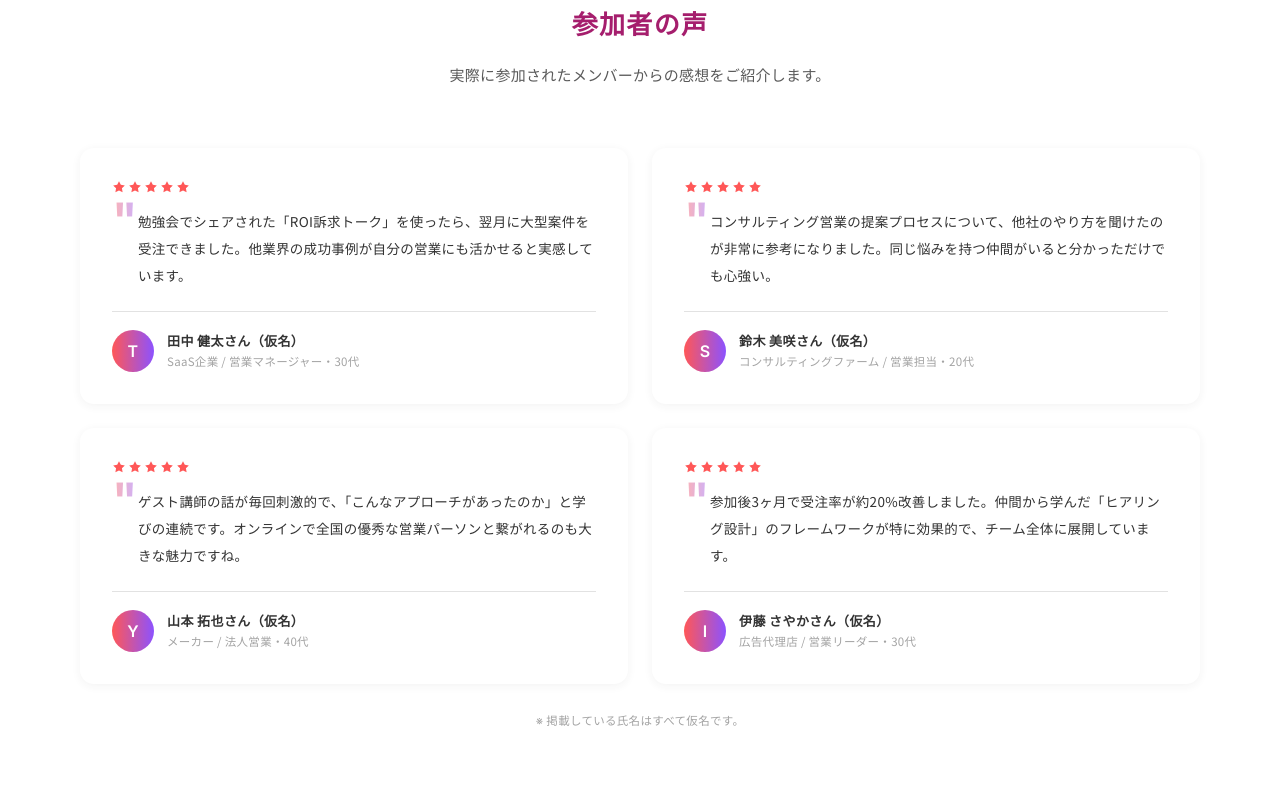
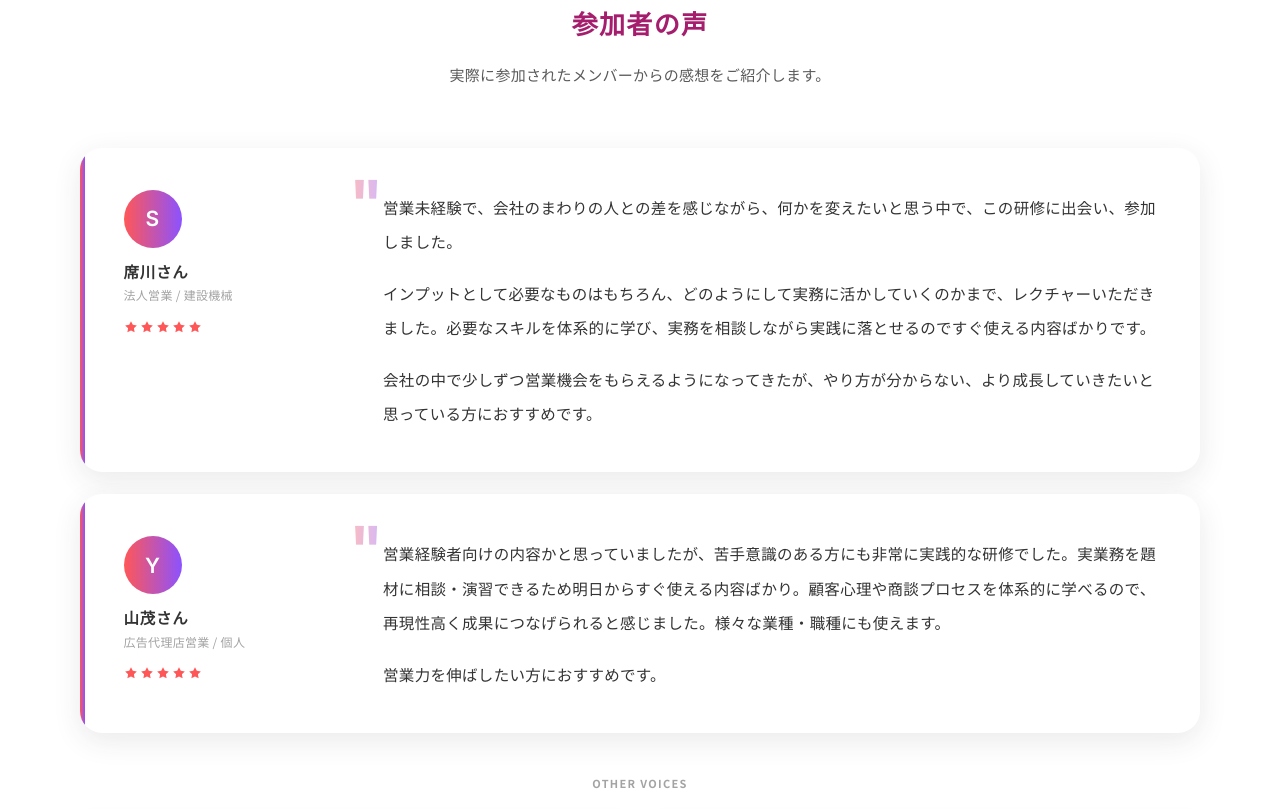
Before and after one commit to mk-lab-1111/Sales-academy, a plain HTML site: page index.html in a window 1280 px wide. Shown: the part 6839-7648 px from the top of the page. Drawn offline with Linux system fonts and the light colour scheme.

Commit message:
参加者の声に2件を追加し、上部に大きく掲載
- 席川さん（法人営業 / 建設機械）、山茂さん（広告代理店営業 / 個人）の
  2件を追加。左に評価・氏名、右に本文を置く横長カードとして、
  セクション上部に大きく配置する。
- 既存の4件は「OTHER VOICES」として下段に残す。
- 「掲載している氏名はすべて仮名です」の一括注記を削除。
  仮名の4件には各カードに（仮名）と明記されている。

Co-Authored-By: Claude Opus 5 <noreply@anthropic.com>
Claude-Session: https://claude.ai/code/session_01B39ZqAsAgodRpwFFhpHnQz

```diff
--- a/index.html
+++ b/index.html
@@ -605,6 +605,38 @@ ul{list-style:none}
 /* ═══════════════════════════════════════════
    VOICES
    ═══════════════════════════════════════════ */
+.voice-feats{display:flex;flex-direction:column;gap:clamp(16px,2.2vw,22px);margin-bottom:clamp(26px,3.4vw,40px)}
+.voice-feat{
+  position:relative;overflow:hidden;
+  background:var(--white);border-radius:var(--r-lg);
+  padding:clamp(26px,3.4vw,42px) clamp(24px,3.4vw,44px);
+  box-shadow:var(--sh-2);
+  display:grid;grid-template-columns:186px 1fr;gap:clamp(22px,3.4vw,46px);
+}
+.voice-feat::before{content:'';position:absolute;left:0;top:0;bottom:0;width:5px;background:var(--grad)}
+.voice-feat-who{display:flex;flex-direction:column;align-items:flex-start;gap:12px}
+.voice-feat-mono{
+  width:58px;height:58px;border-radius:50%;
+  background:var(--grad);color:var(--white);
+  display:grid;place-items:center;
+  font-family:var(--en);font-size:21px;font-weight:600;
+}
+.voice-feat-name{font-size:15.5px;font-weight:700;letter-spacing:.05em;line-height:1.5}
+.voice-feat-role{font-size:12px;color:var(--ink-3);line-height:1.7;margin-top:2px}
+.voice-feat-stars{display:flex;gap:2px;color:var(--red);font-size:14px;margin-top:2px}
+.voice-feat-q{position:relative;padding-left:clamp(22px,2.4vw,30px)}
+.voice-feat-q::before{
+  content:'"';position:absolute;left:-4px;top:-18px;
+  font-family:var(--en);font-size:62px;font-weight:700;line-height:1;
+  background:var(--grad);-webkit-background-clip:text;background-clip:text;color:transparent;
+  opacity:.4;
+}
+.voice-feat-q p{font-size:clamp(13.5px,1.55vw,15.5px);line-height:2.2;color:var(--ink)}
+.voice-feat-q p+p{margin-top:clamp(14px,1.8vw,18px)}
+.voice-more{
+  font-size:11px;font-weight:700;letter-spacing:.12em;color:var(--ink-3);
+  text-align:center;margin-bottom:clamp(14px,1.8vw,18px);
+}
 .voice-grid{display:grid;grid-template-columns:repeat(2,1fr);gap:clamp(16px,2.2vw,24px)}
 .voice{
   background:var(--white);border-radius:var(--r-md);
@@ -634,7 +666,6 @@ ul{list-style:none}
 }
 .voice-name{font-size:13px;font-weight:700;letter-spacing:.03em;line-height:1.6}
 .voice-role{font-size:11.5px;color:var(--ink-3);line-height:1.6}
-.voice-note{margin-top:26px;text-align:center;font-size:11.5px;color:var(--ink-3);line-height:1.8}
 
 /* ═══════════════════════════════════════════
    PARTICIPATION
@@ -759,6 +790,7 @@ ul{list-style:none}
   .feat-grid{grid-template-columns:1fr;max-width:520px;margin:0 auto}
   .act-grid{grid-template-columns:1fr;max-width:520px;margin:0 auto}
   .voice-grid{grid-template-columns:1fr;max-width:560px;margin:0 auto}
+  .voice-feat{grid-template-columns:150px 1fr;gap:26px}
   .faq-grid{grid-template-columns:1fr;max-width:560px;margin:0 auto}
   .org-runs{grid-template-columns:1fr}
   .next{grid-template-columns:auto 1fr;row-gap:26px}
@@ -801,6 +833,12 @@ ul{list-style:none}
 
 
   .voice-q{padding-left:22px}
+  .voice-feat{grid-template-columns:1fr;gap:20px;padding:24px 20px}
+  .voice-feat-who{flex-direction:row;align-items:center;gap:14px;flex-wrap:wrap}
+  .voice-feat-mono{width:48px;height:48px;font-size:18px}
+  .voice-feat-stars{width:100%;margin-top:0}
+  .voice-feat-q{padding-left:18px}
+  .voice-feat-q::before{font-size:46px;top:-14px}
 
   .org-head{flex-direction:column;align-items:flex-start;gap:18px}
   .org-photo{width:132px}
@@ -1264,6 +1302,39 @@ ul{list-style:none}
       <h2 class="sec-title">参加者の声</h2>
       <p class="sec-lead">実際に参加されたメンバーからの感想をご紹介します。</p>
     </div>
+    <div class="voice-feats">
+      <div class="voice-feat rv">
+        <div class="voice-feat-who">
+          <span class="voice-feat-mono" aria-hidden="true">S</span>
+          <div>
+            <div class="voice-feat-name">席川さん</div>
+            <div class="voice-feat-role">法人営業 / 建設機械</div>
+          </div>
+          <div class="voice-feat-stars" aria-label="5段階評価のうち5"><svg class="ico ico--fill"><use href="#i-star"></use></svg><svg class="ico ico--fill"><use href="#i-star"></use></svg><svg class="ico ico--fill"><use href="#i-star"></use></svg><svg class="ico ico--fill"><use href="#i-star"></use></svg><svg class="ico ico--fill"><use href="#i-star"></use></svg></div>
+        </div>
+        <div class="voice-feat-q">
+          <p>営業未経験で、会社のまわりの人との差を感じながら、何かを変えたいと思う中で、この研修に出会い、参加しました。</p>
+          <p>インプットとして必要なものはもちろん、どのようにして実務に活かしていくのかまで、レクチャーいただきました。必要なスキルを体系的に学び、実務を相談しながら実践に落とせるのですぐ使える内容ばかりです。</p>
+          <p>会社の中で少しずつ営業機会をもらえるようになってきたが、やり方が分からない、より成長していきたいと思っている方におすすめです。</p>
+        </div>
+      </div>
+      <div class="voice-feat rv">
+        <div class="voice-feat-who">
+          <span class="voice-feat-mono" aria-hidden="true">Y</span>
+          <div>
+            <div class="voice-feat-name">山茂さん</div>
+            <div class="voice-feat-role">広告代理店営業 / 個人</div>
+          </div>
+          <div class="voice-feat-stars" aria-label="5段階評価のうち5"><svg class="ico ico--fill"><use href="#i-star"></use></svg><svg class="ico ico--fill"><use href="#i-star"></use></svg><svg class="ico ico--fill"><use href="#i-star"></use></svg><svg class="ico ico--fill"><use href="#i-star"></use></svg><svg class="ico ico--fill"><use href="#i-star"></use></svg></div>
+        </div>
+        <div class="voice-feat-q">
+          <p>営業経験者向けの内容かと思っていましたが、苦手意識のある方にも非常に実践的な研修でした。実業務を題材に相談・演習できるため明日からすぐ使える内容ばかり。顧客心理や商談プロセスを体系的に学べるので、再現性高く成果につなげられると感じました。様々な業種・職種にも使えます。</p>
+          <p>営業力を伸ばしたい方におすすめです。</p>
+        </div>
+      </div>
+    </div>
+
+    <p class="voice-more">OTHER VOICES</p>
     <div class="voice-grid">
       <div class="voice rv">
         <div class="voice-stars" aria-label="5段階評価のうち5">
@@ -1318,7 +1389,6 @@ ul{list-style:none}
         </div>
       </div>
     </div>
-    <p class="voice-note">※ 掲載している氏名はすべて仮名です。</p>
   </div>
 </section>
 
```
